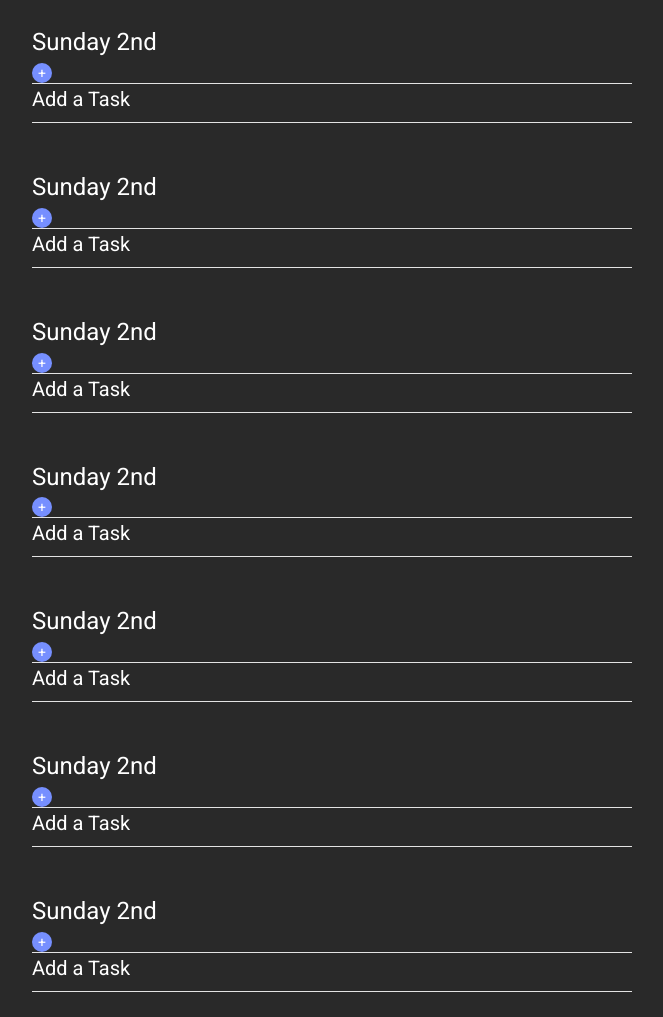
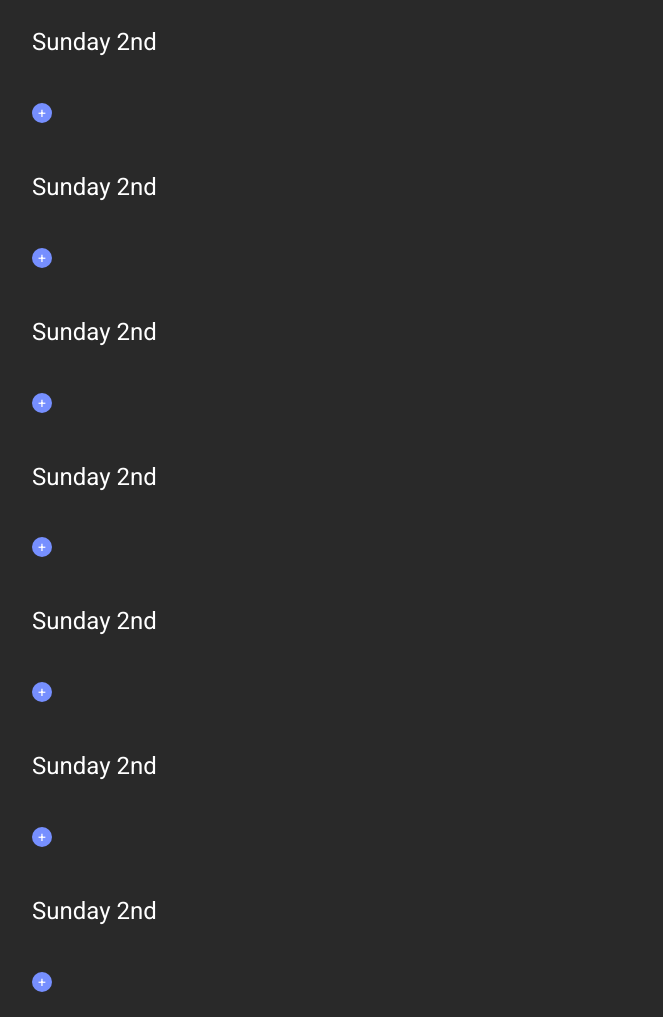
Before and after one commit to Krysstopha/Todolist, a plain HTML site: page index.html in a window 1280 px wide. Shown: the part 145-1162 px from the top of the page, without its empty margins (308-971 px from the left). Drawn offline with Linux system fonts and the light colour scheme.

Commit message:
Addition circles work, cursor changes work

```diff
--- a/assets/css/main.sass
+++ b/assets/css/main.sass
@@ -54,11 +54,13 @@ body
   flex-direction: column
 // Fix the fkn flexbox so it actually sits in the middle ffs
 
-// Task Style
+/* Task styles */
+// Container for tasks
 .taskBox
   padding-top: 25px
   padding-bottom: 25px
 
+// Tasks added
 .taskDays
   width: 600px
   height: 40px
@@ -73,9 +75,12 @@ body
   -ms-user-select: none
   user-select: none
   cursor: pointer
+  visibility: hidden
 
+// Circle to add tasks
 .additionCircle
   height: 20px
+  /* Corresponds with the height, pretty cool */
   line-height: 20px
   width: 20px
   background-color: #768fff
@@ -85,5 +90,8 @@ body
   cursor: context-menu
 
 .additionButtonHover
-    background-color: #292929
-    color: #768fff
+  background-color: #292929
+  color: #768fff
+
+.visible
+  visibility: visible
--- a/assets/js/script.js
+++ b/assets/js/script.js
@@ -1,4 +1,4 @@
-//-------- Welcome Function (COMPLETE)
+//-------- Welcome Function
 $(document).ready(function(){
   // Declare variable for the username
   //var name = prompt("What is your name?"); //---- UN COMMENT
@@ -7,8 +7,6 @@ $(document).ready(function(){
   // Inject the greeting to the mainInstruction
   var mainText = document.getElementById("mainHeader");
   mainText.textContent = greeting;
-  console.log(name + "No Name yet dw"); // Check
-  console.log(greeting); // Check
 });
 //-------- End Function
 
@@ -23,23 +21,30 @@ $(document).ready(function(){
     // This is a check to make sure it worked
     console.log("This worked");
   });
-  // Function to get rid of text when clicked (Only default text)
-  $("taskDays").click(function(){
-    $(this).innerHTML = "";
-  });
-  // Function to change color of circles
-  $("additionCircle").hover(function(){
-    $(this).hide();
-  });
 });
 //-------- End Function
 
 //-------- Cursor changes based on clicking Function
 $(document).ready(function(){
-  $("#firstTaskBox").click(function(){
-    $(this).css("cursor: context-menu");
-  });
+  // Variable to select all the task boxes
+  var taskBox = document.getElementsByClassName("taskDays");
+  // Code to watch for press, and change the cursor
+  Array.from(taskBox).forEach(v => v.addEventListener("click", function(){
+    $(this).css("cursor", "auto"); // Takes time to occur, not sure why
+  }));
 });
+//-------- End Function
+
+//-------- Deciding which task box to show from common circle class
+$(document).ready(function(){
+  // Variable to select all the addition circles
+  var circles = document.getElementsByClassName("additionCircle");
+  // Code to watch for press, and toggle respective task
+  Array.from(circles).forEach(v => v.addEventListener("click", function() {
+  this.parentElement.getElementsByClassName("taskDays")[0].classList.toggle("visible");
+  }));
+});
+// End of Function
 
 //-------- Level of Urgency Function
 $(document).ready(function(){
@@ -93,7 +98,7 @@ $(document).ready(function(){
   var result = [document.getElementById("date0"), document.getElementById("date1"),
                 document.getElementById("date2"), document.getElementById("date3"),
                 document.getElementById("date4"), document.getElementById("date5"),
-                document.getElementById("date6"),];
+                document.getElementById("date6")];
   // Loop to set the date for each day in 7-day view
   for (i = 0; i < result.length; i++){
     result[i].textContent = finalWeekDay + " " + day + daySuffix;
--- a/index.html
+++ b/index.html
@@ -31,38 +31,38 @@
     <!-- REMAKE THIS IN ANGULAR LATER -->
     <div class="taskBox">
       <h1 id="date0"></h1>
-      <div class="additionCircle">+</div>
-      <div class="taskDays" contenteditable="true" id="firstTaskBox">Add a Task</div>
+      <div class="taskDays" contenteditable="true" id="firstTaskBox"></div>
+      <div class="additionCircle" id="circle1">+</div>
     </div>
     <div class="taskBox">
       <h1 id="date1"></h1>
-      <div class="additionCircle">+</div>
-      <div class="taskDays" contenteditable="true">Add a Task</div>
+      <div class="taskDays" contenteditable="true"></div>
+      <div class="additionCircle" id="circle2">+</div>
     </div>
     <div class="taskBox">
       <h1 id="date2"></h1>
-      <div class="additionCircle">+</div>
-      <div class="taskDays" contenteditable="true">Add a Task</div>
+      <div class="taskDays" contenteditable="true"></div>
+      <div class="additionCircle" id="circle3">+</div>
     </div>
     <div class="taskBox">
       <h1 id="date3"></h1>
-      <div class="additionCircle">+</div>
-      <div class="taskDays" contenteditable="true">Add a Task</div>
+      <div class="taskDays" contenteditable="true"></div>
+      <div class="additionCircle" id="circle4">+</div>
     </div>
     <div class="taskBox">
       <h1 id="date4"></h1>
-      <div class="additionCircle">+</div>
-      <div class="taskDays" contenteditable="true">Add a Task</div>
+      <div class="taskDays" contenteditable="true"></div>
+      <div class="additionCircle" id="circle5">+</div>
     </div>
     <div class="taskBox">
       <h1 id="date5"></h1>
-      <div class="additionCircle">+</div>
-      <div class="taskDays" contenteditable="true">Add a Task</div>
+      <div class="taskDays" contenteditable="true"></div>
+      <div class="additionCircle" id="circle6">+</div>
     </div>
     <div class="taskBox">
       <h1 id="date6"></h1>
-      <div class="additionCircle">+</div>
-      <div class="taskDays" contenteditable="true">Add a Task</div>
+      <div class="taskDays" contenteditable="true"></div>
+      <div class="additionCircle" id="circle7">+</div>
     </div>
   </div>
 </body>
```
Also changed, not shown: assets/css/main.css, 1 other file.
